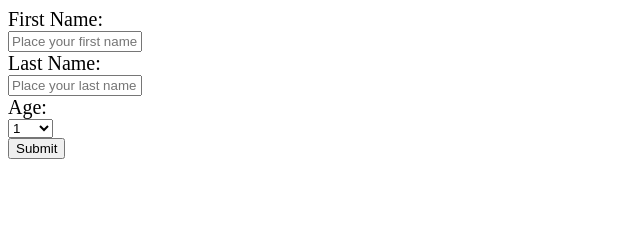
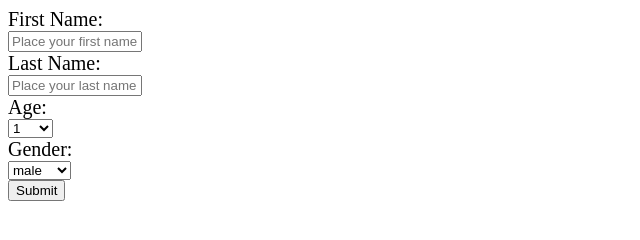
Before and after one commit to jrsswish/Survey, a website: page templates/index.html in a window 1280 px wide. Shown: the whole page, without its empty margins (0-640 px from the left). Drawn offline with Linux system fonts and the light colour scheme.

Commit message:
removed extra div and added extra question

```diff
--- a/templates/index.html
+++ b/templates/index.html
@@ -18,7 +18,6 @@
       <input type="text" id="lname" name="lname" placeholder="Place your last name">
     </div>
 
-    <div id="form-age">
     <div id="form-age">
       <label for="age">Age: </label>
       <select id="age" name="age">
@@ -133,7 +132,15 @@
       </select>
     </div>
 
+    <div id="form-gender">
+      <label for=gender> Gender: </label>
+      <select id="gender" name="gender">
+        <option value="male">male</option>
+        <option value="female">female</option>
+        <option value="other">other</option>
+      </select>
     </div>
+
     <div>
       <button type="submit" id="submit-button">Submit</button>
     </div>
```
Lines whose indentation alone changed are shown as unchanged.
